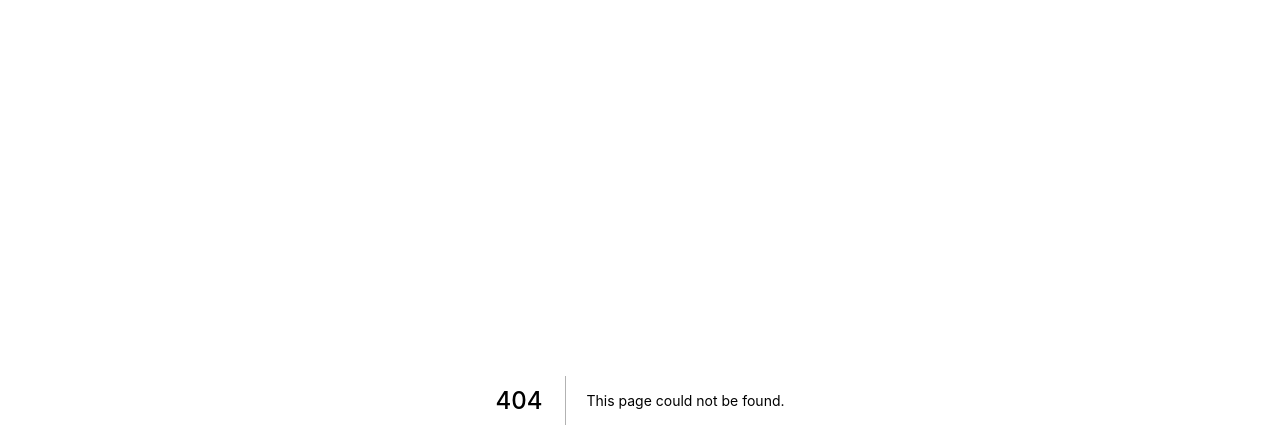
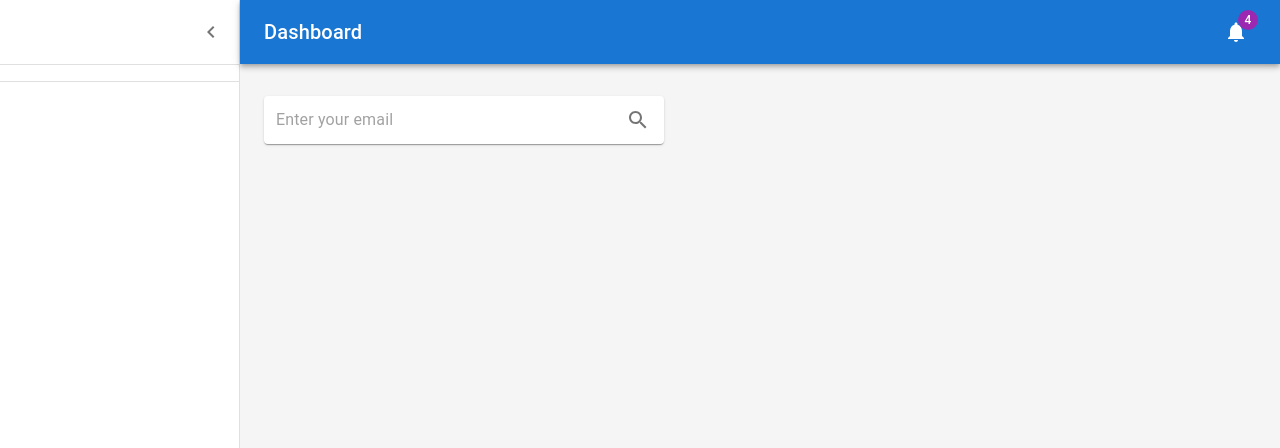
Before and after one commit to lamhoangpham20/booking_app, a Next.js app in the folder web/next-mui/: page /components/Dashboard in a window 1280 px wide. Before the commit this address had no page. Shown: the top 448 px of the page. Built offline with nearby package versions, Linux system fonts and the light colour scheme.

Commit message:
add front end and managing request from client

```diff
--- /dev/null
+++ b/web/next-mui/pages/components/Booking.js
@@ -0,0 +1,50 @@
+import * as React from "react";
+import { TextField, Paper, InputBase, IconButton, Box } from "@mui/material";
+import SearchIcon from "@mui/icons-material/Search";
+import BookingItems from "./BookingItems";
+
+export default function Booking() {
+  const [input, setInput] = React.useState("");
+
+  const submitEmail = async () => {
+    const res = await fetch(
+      `https://booking-app-24-01.herokuapp.com/booking/email?email=${input}`
+    )
+      .then((result) => {
+        console.log(result)
+        return result.data;
+      })
+      .catch((err) => {
+        console.log(error);
+      });
+  };
+
+  return (
+    <>
+      <Paper
+        component="form"
+        sx={{ p: "2px 4px", display: "flex", alignItems: "center", width: 400 }}
+      >
+        <InputBase
+          sx={{ ml: 1, flex: 1 }}
+          placeholder="Enter your email"
+          inputProps={{ "aria-label": "Enter your email" }}
+          onChange={(event) => {
+            setInput(event.target.value);
+          }}
+        />
+        <IconButton
+          onClick={submitEmail}
+          type="button"
+          sx={{ p: "10px" }}
+          aria-label="search"
+        >
+          <SearchIcon />
+        </IconButton>
+      </Paper>
+      <Box sx={{ marginTop: "2em" }}>
+        <BookingItems />
+      </Box>
+    </>
+  );
+}
--- /dev/null
+++ b/web/next-mui/pages/components/BookingItems.js
@@ -0,0 +1,5 @@
+import * as React from "react";
+
+export default function BookingItems() {
+    return(<></>)
+}
--- /dev/null
+++ b/web/next-mui/pages/components/Card.js
@@ -0,0 +1,3 @@
+import * as React from "react";
+
+export default function Card() {}
--- /dev/null
+++ b/web/next-mui/pages/components/Dashboard.js
@@ -0,0 +1,156 @@
+import * as React from "react";
+import { styled, createTheme, ThemeProvider } from "@mui/material/styles";
+import CssBaseline from "@mui/material/CssBaseline";
+import MuiDrawer from "@mui/material/Drawer";
+import Box from "@mui/material/Box";
+import MuiAppBar from "@mui/material/AppBar";
+import Toolbar from "@mui/material/Toolbar";
+import List from "@mui/material/List";
+import Typography from "@mui/material/Typography";
+import Divider from "@mui/material/Divider";
+import IconButton from "@mui/material/IconButton";
+import Badge from "@mui/material/Badge";
+import Container from "@mui/material/Container";
+import Grid from "@mui/material/Grid";
+import Paper from "@mui/material/Paper";
+import Link from "@mui/material/Link";
+import MenuIcon from "@mui/icons-material/Menu";
+import ChevronLeftIcon from "@mui/icons-material/ChevronLeft";
+import NotificationsIcon from "@mui/icons-material/Notifications";
+import Booking from "./Booking";
+
+const drawerWidth = 240;
+
+const AppBar = styled(MuiAppBar, {
+  shouldForwardProp: (prop) => prop !== "open",
+})(({ theme, open }) => ({
+  zIndex: theme.zIndex.drawer + 1,
+  transition: theme.transitions.create(["width", "margin"], {
+    easing: theme.transitions.easing.sharp,
+    duration: theme.transitions.duration.leavingScreen,
+  }),
+  ...(open && {
+    marginLeft: drawerWidth,
+    width: `calc(100% - ${drawerWidth}px)`,
+    transition: theme.transitions.create(["width", "margin"], {
+      easing: theme.transitions.easing.sharp,
+      duration: theme.transitions.duration.enteringScreen,
+    }),
+  }),
+}));
+
+const Drawer = styled(MuiDrawer, {
+  shouldForwardProp: (prop) => prop !== "open",
+})(({ theme, open }) => ({
+  "& .MuiDrawer-paper": {
+    position: "relative",
+    whiteSpace: "nowrap",
+    width: drawerWidth,
+    transition: theme.transitions.create("width", {
+      easing: theme.transitions.easing.sharp,
+      duration: theme.transitions.duration.enteringScreen,
+    }),
+    boxSizing: "border-box",
+    ...(!open && {
+      overflowX: "hidden",
+      transition: theme.transitions.create("width", {
+        easing: theme.transitions.easing.sharp,
+        duration: theme.transitions.duration.leavingScreen,
+      }),
+      width: theme.spacing(7),
+      [theme.breakpoints.up("sm")]: {
+        width: theme.spacing(9),
+      },
+    }),
+  },
+}));
+
+const mdTheme = createTheme();
+
+function DashboardContent() {
+  const [open, setOpen] = React.useState(true);
+  const toggleDrawer = () => {
+    setOpen(!open);
+  };
+
+  return (
+    <ThemeProvider theme={mdTheme}>
+      <Box sx={{ display: "flex" }}>
+        <CssBaseline />
+        <AppBar position="absolute" open={open}>
+          <Toolbar
+            sx={{
+              pr: "24px", // keep right padding when drawer closed
+            }}
+          >
+            <IconButton
+              edge="start"
+              color="inherit"
+              aria-label="open drawer"
+              onClick={toggleDrawer}
+              sx={{
+                marginRight: "36px",
+                ...(open && { display: "none" }),
+              }}
+            >
+              <MenuIcon />
+            </IconButton>
+            <Typography
+              component="h1"
+              variant="h6"
+              color="inherit"
+              noWrap
+              sx={{ flexGrow: 1 }}
+            >
+              Dashboard
+            </Typography>
+            <IconButton color="inherit">
+              <Badge badgeContent={4} color="secondary">
+                <NotificationsIcon />
+              </Badge>
+            </IconButton>
+          </Toolbar>
+        </AppBar>
+        <Drawer variant="permanent" open={open}>
+          <Toolbar
+            sx={{
+              display: "flex",
+              alignItems: "center",
+              justifyContent: "flex-end",
+              px: [1],
+            }}
+          >
+            <IconButton onClick={toggleDrawer}>
+              <ChevronLeftIcon />
+            </IconButton>
+          </Toolbar>
+          <Divider />
+          <List component="nav">
+            <Divider sx={{ my: 1 }} />
+          </List>
+        </Drawer>
+        <Box
+          component="main"
+          sx={{
+            backgroundColor: (theme) =>
+              theme.palette.mode === "light"
+                ? theme.palette.grey[100]
+                : theme.palette.grey[900],
+            flexGrow: 1,
+            height: "100vh",
+            overflow: "auto",
+          }}
+        >
+          <Toolbar />
+          <Container maxWidth="lg" sx={{ mt: 4, mb: 4 }}>
+            <Booking />
+          </Container>
+        </Box>
+      </Box>
+    </ThemeProvider>
+  );
+}
+
+export default function Dashboard() {
+  return <DashboardContent />;
+}
```
Also changed, not shown: web/next-mui/package.json (+6 -1 lines), web/next-mui/pages/index.js (+2 -61 lines), 1 other file (tests, documents, lock files or other folders).
